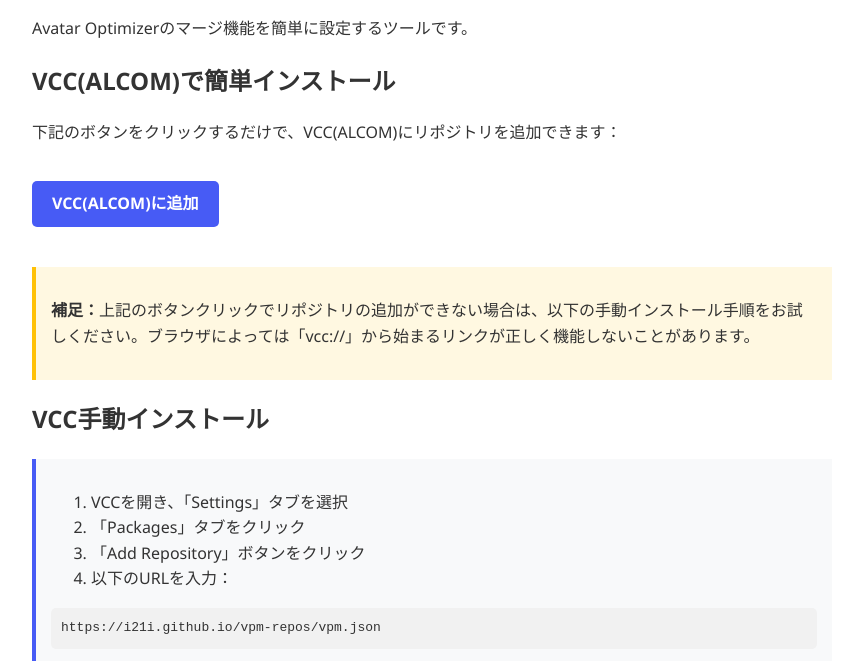
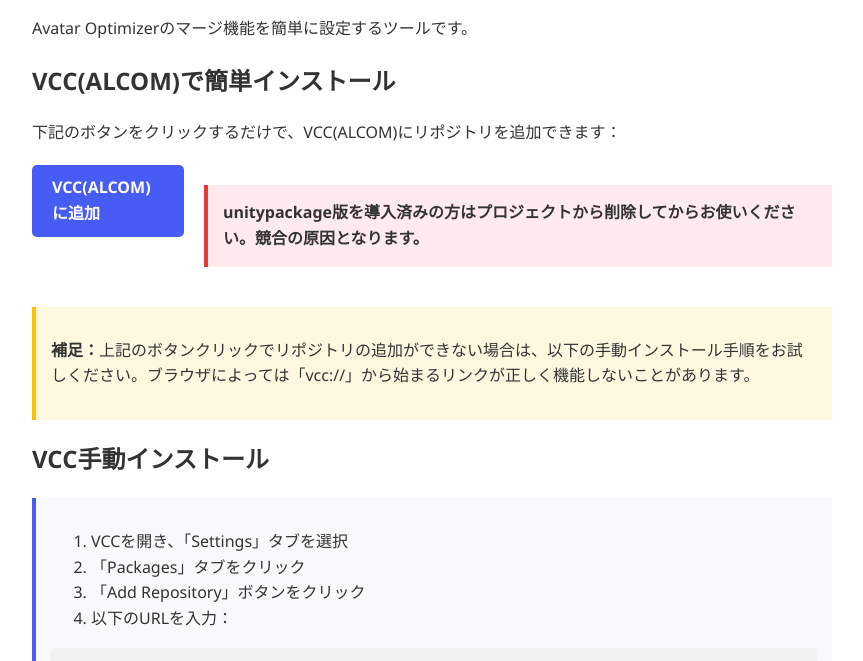
Before and after one commit to I21I/AAOMergeHelper, a website: page index.html in a window 1280 px wide. Shown: the part 110-771 px from the top of the page, without its empty margins (208-1071 px from the left). Drawn offline with Linux system fonts and the light colour scheme.

Commit message:
Update index.html

```diff
--- a/index.html
+++ b/index.html
@@ -50,6 +50,22 @@
             padding: 15px;
             margin: 20px 0;
         }
+        .warning {
+            background-color: #ffebee;
+            border-left: 4px solid #e53935;
+            padding: 15px;
+            margin: 20px 0;
+            font-weight: bold;
+        }
+        .flex-container {
+            display: flex;
+            align-items: flex-start;
+            gap: 20px;
+            margin: 20px 0;
+        }
+        .flex-container .button {
+            margin: 0;
+        }
     </style>
 </head>
 <body>
@@ -58,7 +74,13 @@
 
     <h2>VCC(ALCOM)で簡単インストール</h2>
     <p>下記のボタンをクリックするだけで、VCC(ALCOM)にリポジトリを追加できます：</p>
-    <a href="vcc://vpm/addRepo?url=https://i21i.github.io/vpm-repos/vpm.json" class="button">VCC(ALCOM)に追加</a>
+
+    <div class="flex-container">
+        <a href="vcc://vpm/addRepo?url=https://i21i.github.io/vpm-repos/vpm.json" class="button">VCC(ALCOM)に追加</a>
+        <div class="warning">
+            unitypackage版を導入済みの方はプロジェクトから削除してからお使いください。競合の原因となります。
+        </div>
+    </div>
 
     <div class="note">
         <p><strong>補足：</strong>上記のボタンクリックでリポジトリの追加ができない場合は、以下の手動インストール手順をお試しください。ブラウザによっては「vcc://」から始まるリンクが正しく機能しないことがあります。</p>
```
